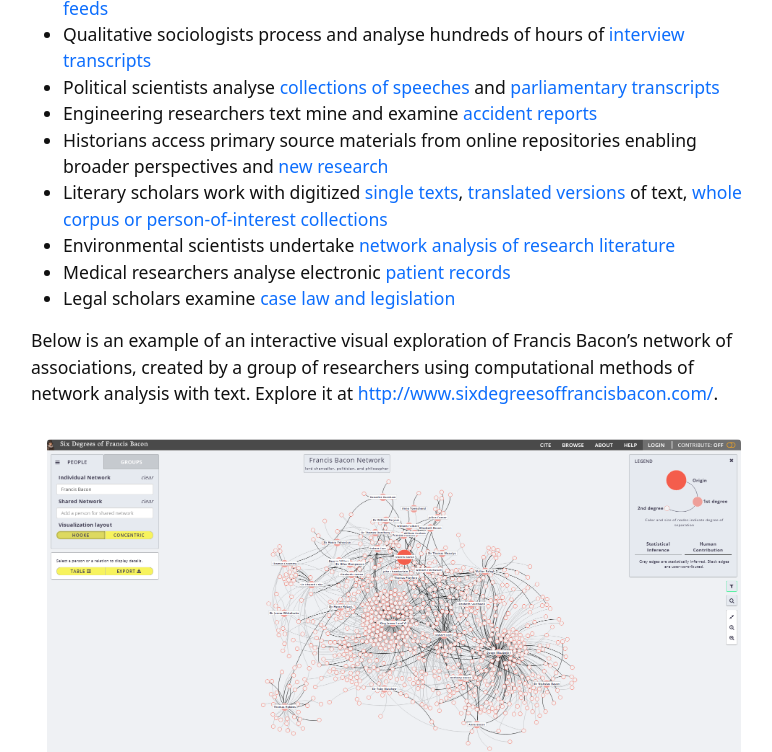
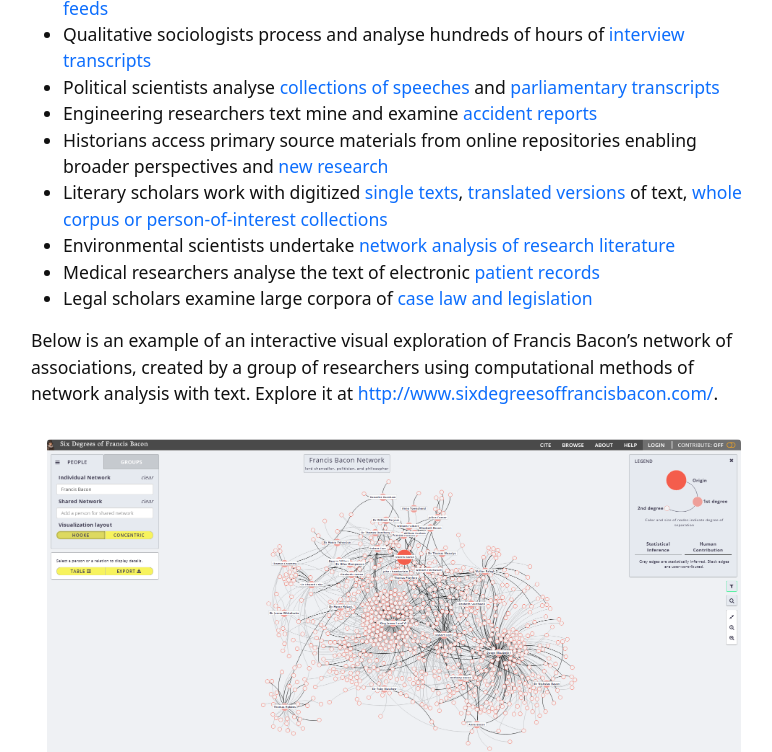
Before and after one commit to GULibrarySandbox/intro-text-mining-analysis-2022, a Jekyll site: the page built from content/1-what.md, in a window 1280 px wide and 900 px high, scrolled down 603 px, cut to the strip 0-752 px from the top of the window. Shown: the whole strip, without its empty margins (246-1018 px from the left). Built offline with Jekyll 4.4.1, drawn with Linux system fonts in a browser that asks for light colours.

Commit message:
Update 1-what.md

```diff
--- a/content/1-what.md
+++ b/content/1-what.md
@@ -18,8 +18,8 @@ All researchers regardless of discipline, methodology, or objective, can gain in
 - Historians access primary source materials from online repositories enabling broader perspectives and [new research](https://research-repository.griffith.edu.au/handle/10072/380293)
 - Literary scholars work with digitized [single texts](https://academic-oup-com.libraryproxy.griffith.edu.au/dsh/article/32/suppl_1/i17/2755123), [translated versions](https://doi.org/10.1093/llc/fqw027) of text, [whole corpus or person-of-interest collections](https://publications.hse.ru/en/chapters/158772968)
 - Environmental scientists undertake [network analysis of research literature](https://research-repository.griffith.edu.au/handle/10072/403109)
-- Medical researchers analyse electronic [patient records](https://link-springer-com.libraryproxy.griffith.edu.au/book/10.1007/978-3-319-78503-5)
-- Legal scholars examine [case law and legislation](https://www-annualreviews-org.libraryproxy.griffith.edu.au/doi/10.1146/annurev-lawsocsci-052720-121843#_i9)
+- Medical researchers analyse the text of electronic [patient records](https://link-springer-com.libraryproxy.griffith.edu.au/book/10.1007/978-3-319-78503-5)
+- Legal scholars examine large corpora of [case law and legislation](https://www-annualreviews-org.libraryproxy.griffith.edu.au/doi/10.1146/annurev-lawsocsci-052720-121843#_i9)
 
 Below is an example of an interactive visual exploration of Francis Bacon's network of associations, created by a group of researchers using computational methods of network analysis with text.  Explore it at [http://www.sixdegreesoffrancisbacon.com/](http://www.sixdegreesoffrancisbacon.com/).
 {% include figure.html img="SixDegreesFrancisBacon.png" alt="Francis Bacon Network visualisation" caption="Francis Bacon Network visualisation" width="100%" %}
```
